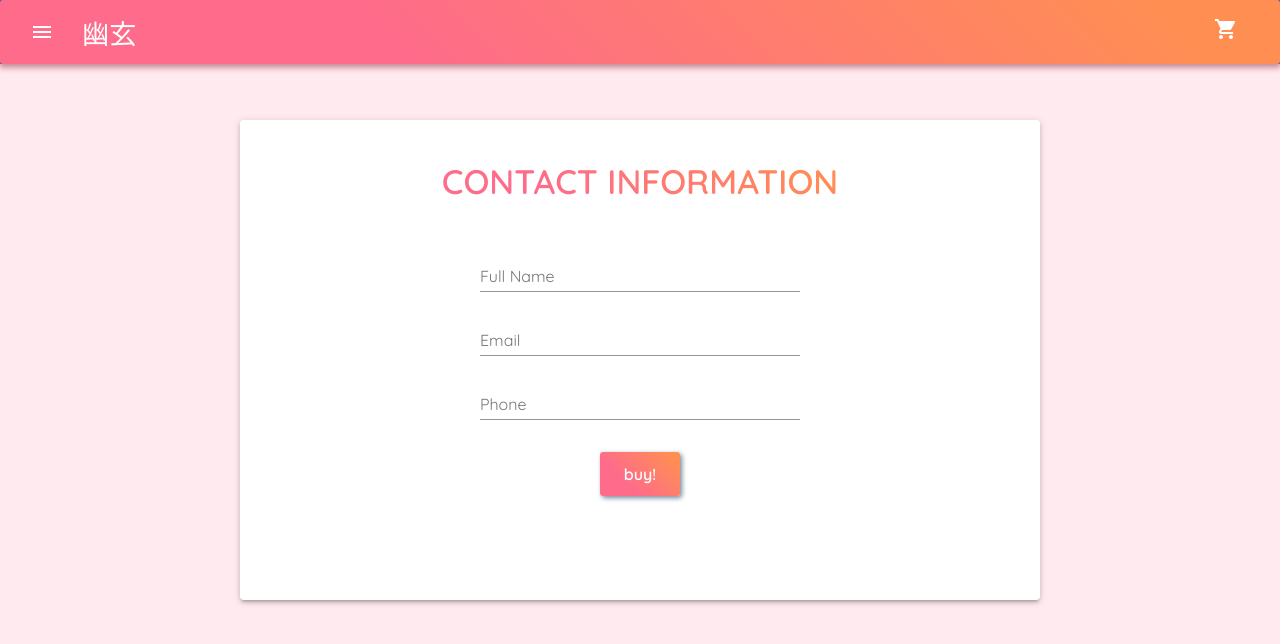
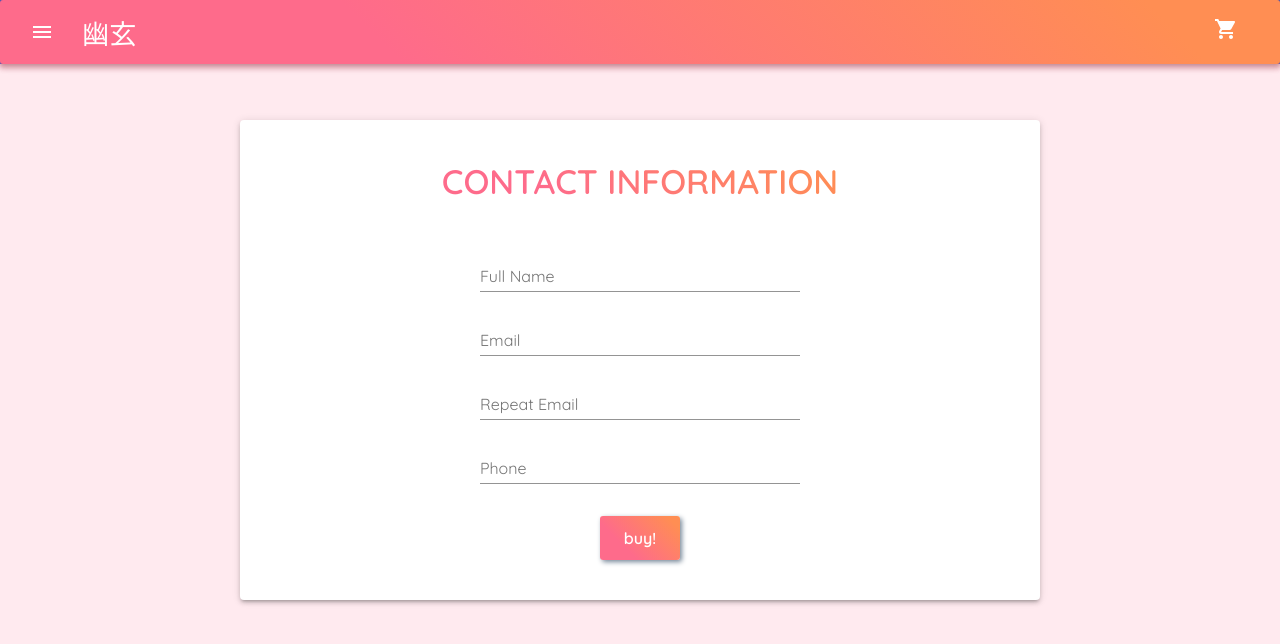
Before and after one commit to mimitorres/yugen-torres, a React (Create React App) app: page /checkout in a window 1280 px wide. Shown: the top 644 px of the page. Built offline with nearby package versions, Linux system fonts and the light colour scheme; no server answers; the database is empty.

Commit message:
updated form

```diff
--- a/src/pages/Checkout.jsx
+++ b/src/pages/Checkout.jsx
@@ -20,7 +20,8 @@ const useStyles = makeStyles({
     flexDirection: "column",
     alignItems: "center",
     width: "50em",
-    height: "30em",
+    minHeight: "30em",
+    height: "fit-content",
   },
   title: {
     background: "linear-gradient(45deg, #FE6B8B 30%, #FF8E53 90%)",
@@ -72,6 +73,17 @@ const validationSchema = yup.object({
     .min(8, "Phone should have at least 8 characters")
     .matches(/^[0-9]+$/g, "Not a valid phone")
     .required("Phone is required"),
+  buyerRepeatEmail: yup
+    .string("Repeat your email")
+    .required("Email confirmation is required")
+    .when('buyerEmail', (buyerEmail) => {
+      if (buyerEmail) {
+          return yup
+          .string()
+          .required("Email confirmation is required")
+          .matches(buyerEmail, "Must match your previous email");
+      }
+  }),
 });
 
 const Checkout = () => {
@@ -81,6 +93,7 @@ const Checkout = () => {
     initialValues: {
       buyerName: "",
       buyerEmail: "",
+      buyerRepeatEmail: "",
       buyerPhone: "",
     },
     validateOnMount: false,
@@ -159,6 +172,20 @@ const Checkout = () => {
             helperText={formik.touched.buyerEmail && formik.errors.buyerEmail}
           />
           <TextField
+            id="buyerRepeatEmail"
+            name="buyerRepeatEmail"
+            label="Repeat Email"
+            className={classes.fields}
+            color="secondary"
+            value={formik.values.buyerRepeatEmail}
+            onChange={formik.handleChange}
+            onBlur={formik.handleBlur}
+            error={
+              formik.touched.buyerRepeatEmail && Boolean(formik.errors.buyerRepeatEmail)
+            }
+            helperText={formik.touched.buyerRepeatEmail && formik.errors.buyerRepeatEmail}
+          />
+          <TextField
             id="buyerPhone"
             name="buyerPhone"
             label="Phone"
```
